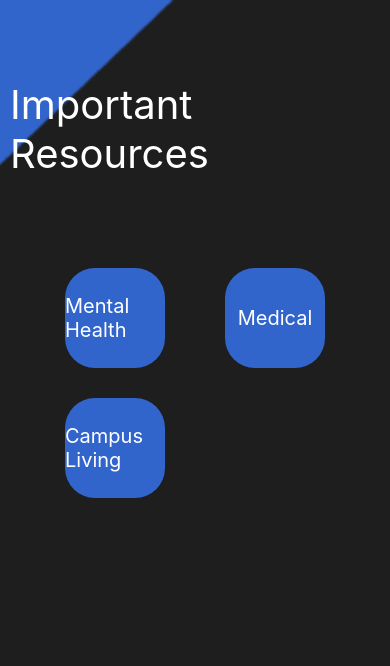
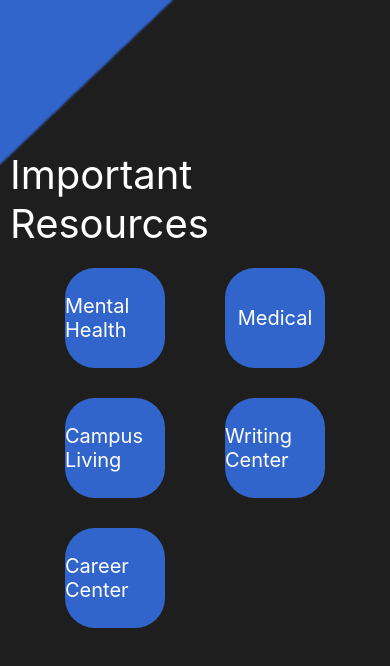
Before and after one commit to cse442-at-ub/project_s23-the-upper-bound, a React Native app: screen /resources in a window 390 px wide. Shown: the top 666 px of the page. Built offline with nearby package versions, Linux system fonts and the light colour scheme.

Commit message:
added career center button, #37

```diff
--- a/Components/ResourceScreen.js
+++ b/Components/ResourceScreen.js
@@ -1,5 +1,5 @@
 import { StatusBar } from "expo-status-bar";
-import { Pressable, StyleSheet, Text, View, ImageBackground} from "react-native";
+import { Pressable, StyleSheet, Text, View, ImageBackground, Image} from "react-native";
 import React, { useEffect, useState } from "react";
 import * as Linking from 'expo-linking';
 import * as WebBrowser from 'expo-web-browser';
@@ -9,9 +9,12 @@ export default function ResourceScreen({navigation}){
     return (
         <View style={styles.container}>
         <ImageBackground
-				source={require("../assets/BlueTri.png")}
-				style={styles.welcomeUp}
-		></ImageBackground>
+          source={require("../assets/BlueTri.png")}
+          style={styles.welcomeUp}
+
+		    ></ImageBackground>
+
+
         <Text style={styles.userTxt}>Important Resources</Text>
         <Pressable
             style={styles.MHbuttons}
@@ -34,7 +37,18 @@ export default function ResourceScreen({navigation}){
             <Text style={styles.buttonTXT}>Campus Living</Text>
             </Pressable>
 
-
+            <Pressable
+              style={styles.Wbuttons}
+              title="writing"
+              onPress={() => Linking.openURL('https://www.buffalo.edu/writing.html')}>
+              <Text style={styles.buttonTXT}>Writing Center</Text>
+            </Pressable>
+            <Pressable
+              style={styles.CRbuttons}
+              title="career"
+              onPress={() => Linking.openURL('https://www.buffalo.edu/career.html')}>
+              <Text style={styles.buttonTXT}>Career Center</Text>
+            </Pressable>
 
 
 
@@ -62,7 +76,7 @@ const styles = StyleSheet.create({
     color: "#FFFFFF",
     marginLeft: 10,
     fontSize: 40,
-    top: -120,
+    top: -50,
   },
   welcomeUp: {
     height: 200,
@@ -70,6 +84,16 @@ const styles = StyleSheet.create({
 		marginLeft: -100,
         justifyContent:"center",
         transform: [{ scaleX: -1 }]
+  },
+  welcomeDown: {
+    height: 300,
+		width: 150,
+		left:200,
+    top:-440,
+    justifyContent:"center",
+    transform: [{scaleX:1},{scaleY:-1}],
+    alignItems:'center',
+
   },
   MHbuttons: {
     height:100,
@@ -101,9 +125,64 @@ const styles = StyleSheet.create({
     backgroundColor: "#3265CB",
     borderRadius:30,
   },
+
+  Wbuttons: {
+    height:100,
+    width: 100,
+    justifyContent: 'center',
+    alignItems:'center',
+    top: -200,
+    left:80,
+    backgroundColor: "#3265CB",
+    borderRadius:30,
+  },
+
+  CRbuttons: {
+    height:100,
+    width: 100,
+    justifyContent: 'center',
+    alignItems:'center',
+    top: -170,
+    left:-80,
+    backgroundColor: "#3265CB",
+    borderRadius:30,
+  },
+
+  Abuttons: {
+    height:100,
+    width: 100,
+    justifyContent: 'center',
+    alignItems:'center',
+    top: -270,
+    left:80,
+    backgroundColor: "#3265CB",
+    borderRadius:30,
+  },
+
+  Fbuttons: {
+    height:100,
+    width: 100,
+    justifyContent: 'center',
+    alignItems:'center',
+    top: -230,
+    left:80,
+    backgroundColor: "#3265CB",
+    borderRadius:30,
+  },
+  Tbuttons: {
+    height:100,
+    width: 100,
+    justifyContent: 'center',
+    alignItems:'center',
+    top: -330,
+    left:-80,
+    backgroundColor: "#3265CB",
+    borderRadius:30,
+  },
   buttonTXT: {
     fontSize: 20,
     color:"white",
     borderRadius:10,
   },
+
 });
```
